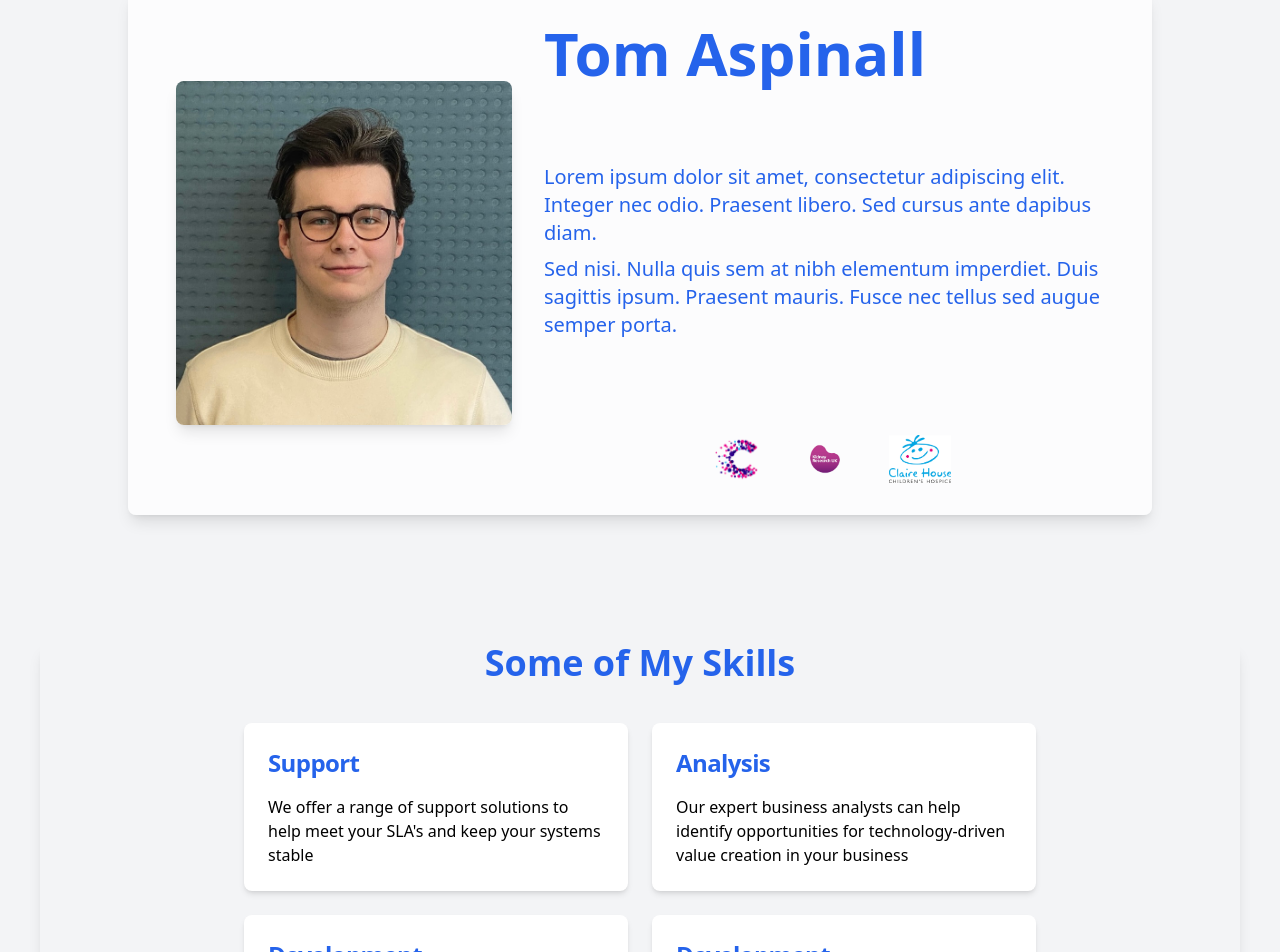
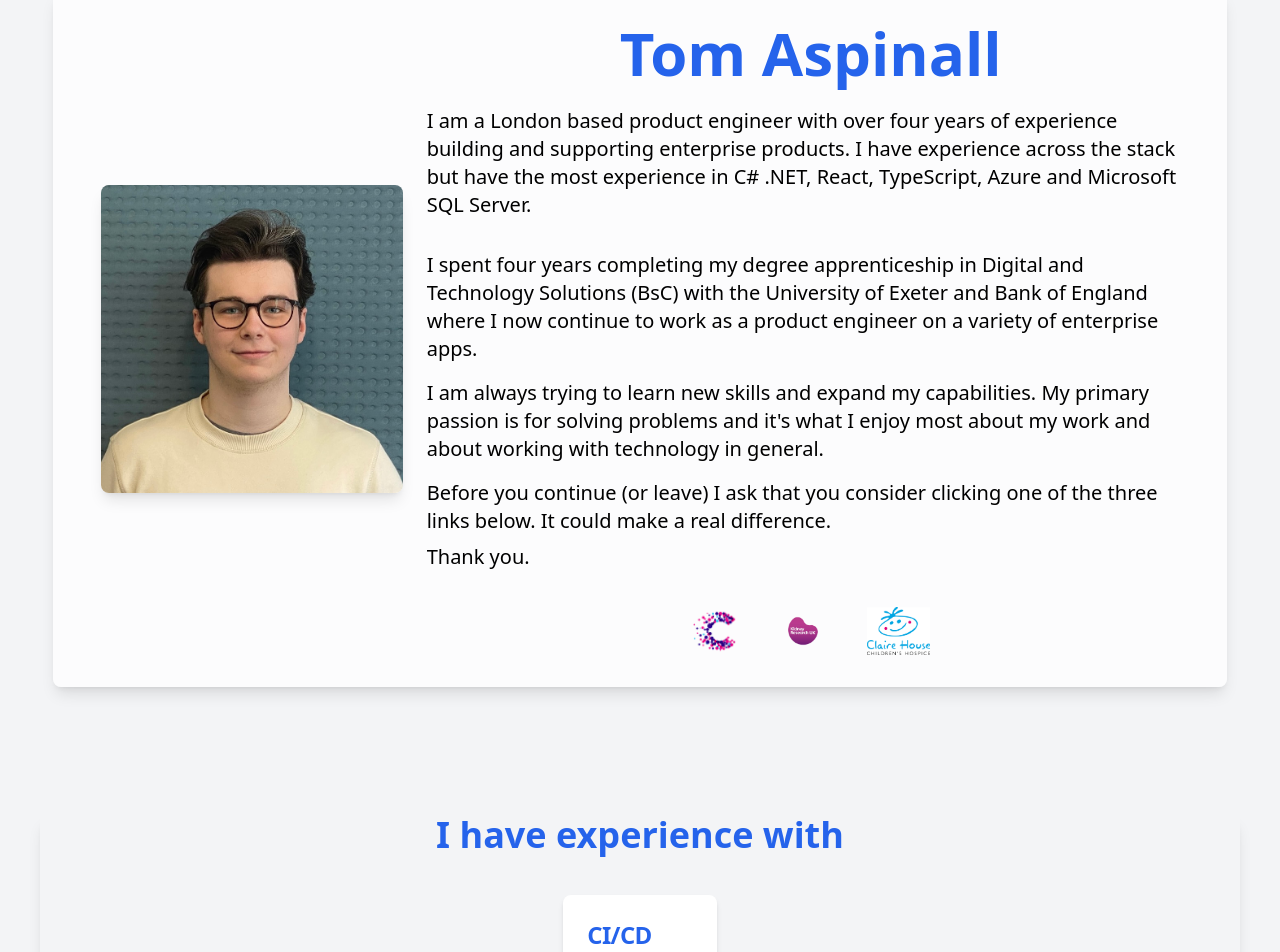
Before and after one commit to TomA115/AspyNet, a React (Vite) app: page / in a window 1280 px wide. Shown: the part 145-1097 px from the top of the page. Built offline with nearby package versions, Linux system fonts and the light colour scheme.

Commit message:
Updated home text

```diff
--- a/src/Components/Pages/HomePage/App.tsx
+++ b/src/Components/Pages/HomePage/App.tsx
@@ -14,21 +14,33 @@ function App() {
         <AppNavbar/>
         {/* Hero Section - Banner */}
         <section className="h-5/6 flex flex-col items-center justify-center bg-cover bg-center text-white w-full pt-8 bg-gray-100 mt-10">
-          <div className="flex flex-col sm:flex-col md:flex-row items-center justify-between w-4/5 p-8 bg-opacity-75 rounded-lg shadow-lg bg-white">
-            <div className="flex items-center justify-center w-full sm:w-full md:w-2/5 h-full p-4 mb-8 sm:mb-8 md:mb-0 md:mr-4">
+          <div className="flex flex-col sm:flex-col md:flex-row items-center justify-between w-11/12 p-8 bg-opacity-75 rounded-lg shadow-lg bg-white">
+            <div className="flex items-center justify-center w-full sm:w-full md:w-2/5 h-full p-4 mb-8 sm:mb-8 md:mb-0 md:mr-2">
               <div className="bg-white rounded-lg shadow-lg overflow-hidden w-full h-full">
           <img src="/profilepic.jpeg" alt="Description" className="w-full h-full object-cover" />
               </div>
             </div>
-            <div className="max-w-xl text-center sm:text-center md:text-left">
-              <h1 className="text-6xl font-extrabold text-blue-600 mb-20">
+            <div className="max-w-3xl text-center sm:text-center md:text-left w-full flex flex-col justify-center h-full overflow-hidden">
+              <h1 className="text-6xl font-extrabold text-blue-600 mb-6 text-center">
           Tom Aspinall
               </h1>
-              <div className="mb-24">
-          <p className="text-xl text-blue-600">Lorem ipsum dolor sit amet, consectetur adipiscing elit. Integer nec odio. Praesent libero. Sed cursus ante dapibus diam.</p>
-          <p className="text-xl mt-2 text-blue-600">Sed nisi. Nulla quis sem at nibh elementum imperdiet. Duis sagittis ipsum. Praesent mauris. Fusce nec tellus sed augue semper porta.</p>
+              <div className="mb-8">
+          <p className="text-xl text-black text-left">I am a London based product engineer with over four years of experience building and supporting enterprise products.
+            I have experience across the stack but have the most experience in C# .NET, React, TypeScript, Azure and Microsoft SQL Server.
+          </p>
+          <p className="text-xl text-black text-left mt-8">
+            I spent four years completing my degree apprenticeship in
+            Digital and Technology Solutions (BsC) with the University of Exeter and Bank of England where I now continue to work as a product engineer on a variety of enterprise apps.
+          </p>
+          <p className="text-xl mt-4 text-black text-left">I am always trying to learn new skills and expand my capabilities. My primary passion is for solving problems and it's what I enjoy most about my work
+            and about working with technology in general.
+          </p>
+          <p className="text-xl mt-4 text-black text-left">Before you continue (or leave) I ask that you consider clicking one of the three links below. It could make a real difference.
+          </p>
+          <p className="text-xl mt-2 text-black text-left">Thank you.
+          </p>
               </div>
-              <section className="flex justify-center mt-10">
+          <section className="flex justify-center mt-1">
           <div className="flex space-x-10">
             <div className="flex flex-col items-center">
               <ImageLink imageUrl="cancer-research.png" linkUrl="https://www.cancerresearchuk.org/" altText="cancer research logo"/>
@@ -40,22 +52,16 @@ function App() {
               <ImageLink imageUrl="claire-house.png" linkUrl="https://www.clairehouse.org.uk/donate/" altText="claire house logo"/>
             </div>
           </div>
-        </section>
+              </section>
             </div>
           </div>
         </section>
 
         {/* Cards Section */}
         <section className="m-10 rounded-lg shadow-lg mt-32">
-        <h1 className="text-4xl font-extrabold text-center text-blue-600 ">Some of My Skills</h1>
+        <h1 className="text-4xl font-extrabold text-center text-blue-600 ">I have experience with</h1>
         <div id="cards" className="flex flex-col sm:flex-row flex-wrap gap-6 justify-center p-10 bg-gray-100 pb-20">
-          <FlatCard title="Support" text="We offer a range of support solutions to help meet your SLA's and keep your systems stable" />
-          <FlatCard title="Analysis" text="Our expert business analysts can help identify opportunities for technology-driven value creation in your business" />
-          <FlatCard title="Development" text="Bespoke development services for all stages of the product cycle"/>
-          <FlatCard title="Development" text="Bespoke development services for all stages of the product cycle"/>
-          <FlatCard title="Development" text="Bespoke development services for all stages of the product cycle"/>
-          <FlatCard title="Development" text="Bespoke development services for all stages of the product cycle"/>
-          <FlatCard title="Development" text="Bespoke development services for all stages of the product cycle"/>
+          <FlatCard title="CI/CD" text={["Azure DevOps"]} />
         </div>
         </section>
 
```
